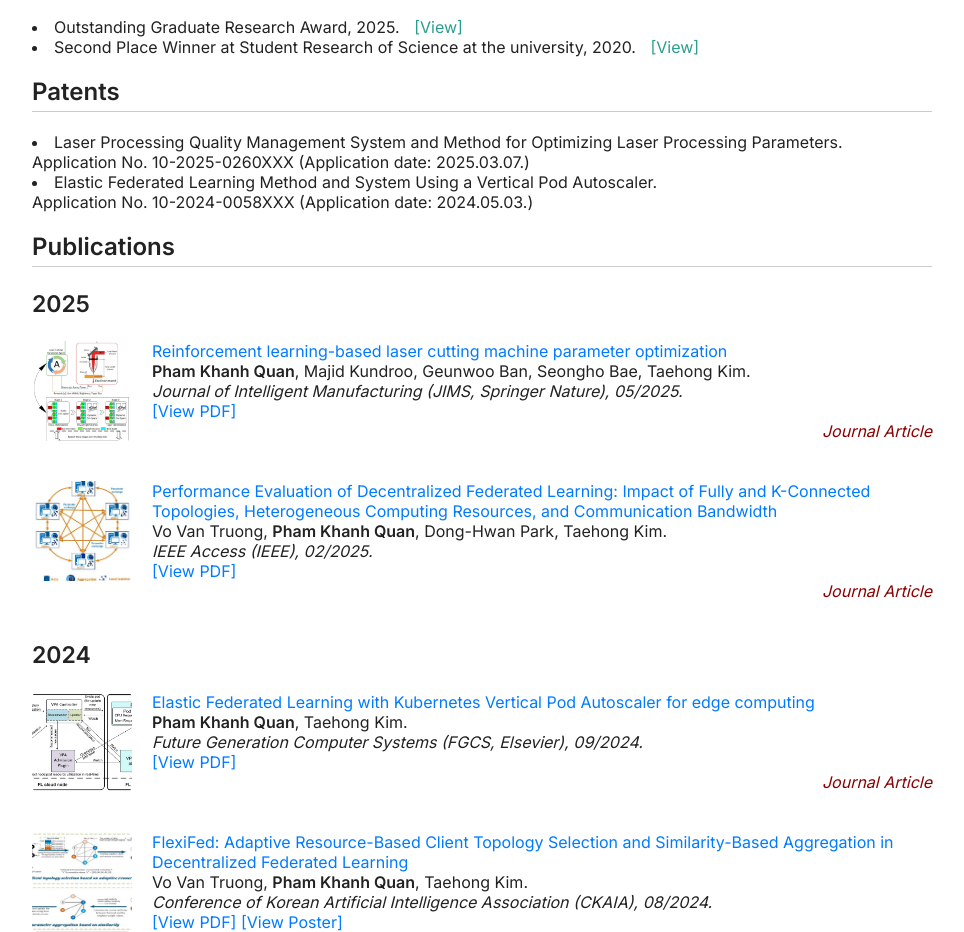
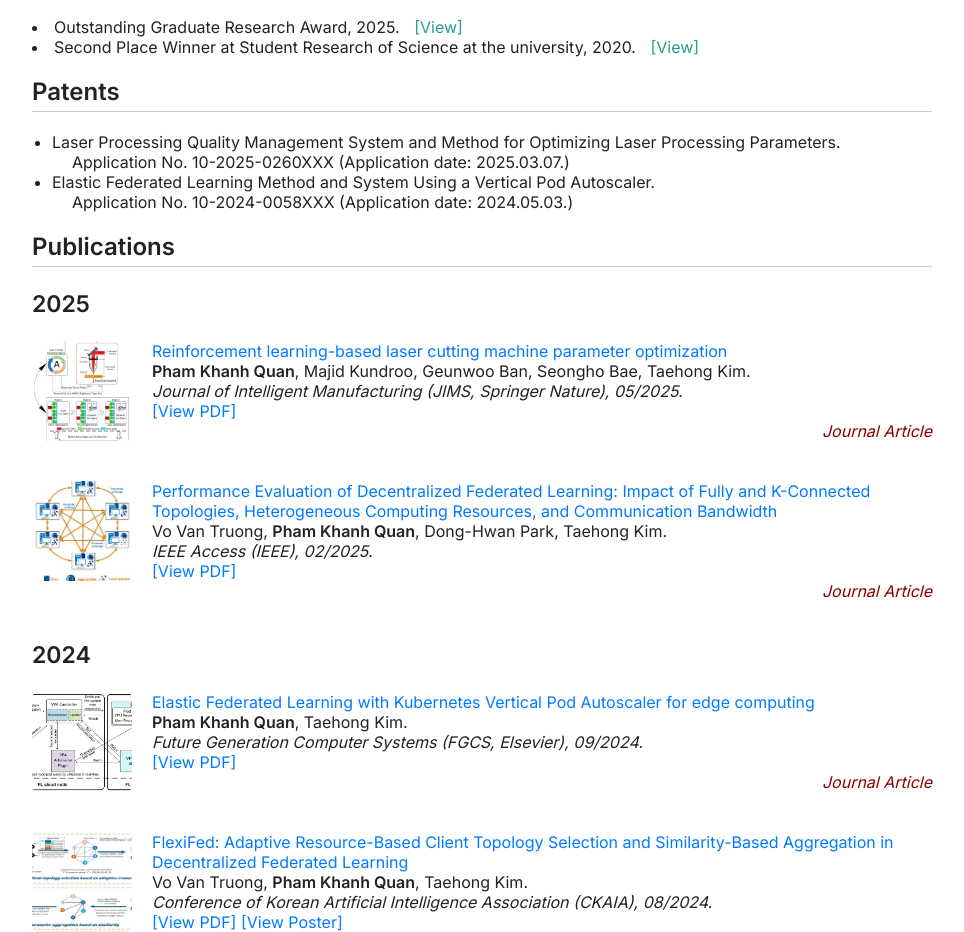
Before and after one commit to phamkhanhquan197/phamkhanhquan197.github.io, a plain HTML site: page index.html in a window 1280 px wide. Shown: the part 1203-2135 px from the top of the page, without its empty margins (158-1122 px from the left). Drawn offline with Linux system fonts and the light colour scheme.

Commit message:
Update index.html

```diff
--- a/index.html
+++ b/index.html
@@ -173,10 +173,20 @@
     </u1>
 
     <h2>Patents</h2>
-    <u1>
-       <li>Laser Processing Quality Management System and Method for Optimizing Laser Processing Parameters. <br> Application No. 10-2025-0260XXX (Application date: 2025.03.07.) </li>
-       <li>Elastic Federated Learning Method and System Using a Vertical Pod Autoscaler. <br> Application No. 10-2024-0058XXX (Application date: 2024.05.03.) </li>
-    </u1>
+    <ul>
+      <li>
+        Laser Processing Quality Management System and Method for Optimizing Laser Processing Parameters.
+        <div style="margin-left: 20px;">
+          Application No. 10-2025-0260XXX (Application date: 2025.03.07.)
+        </div>
+      </li>
+      <li>
+        Elastic Federated Learning Method and System Using a Vertical Pod Autoscaler.
+        <div style="margin-left: 20px;">
+          Application No. 10-2024-0058XXX (Application date: 2024.05.03.)
+        </div>
+      </li>
+    </ul>
 
 
     <h2>Publications</h2>
```
